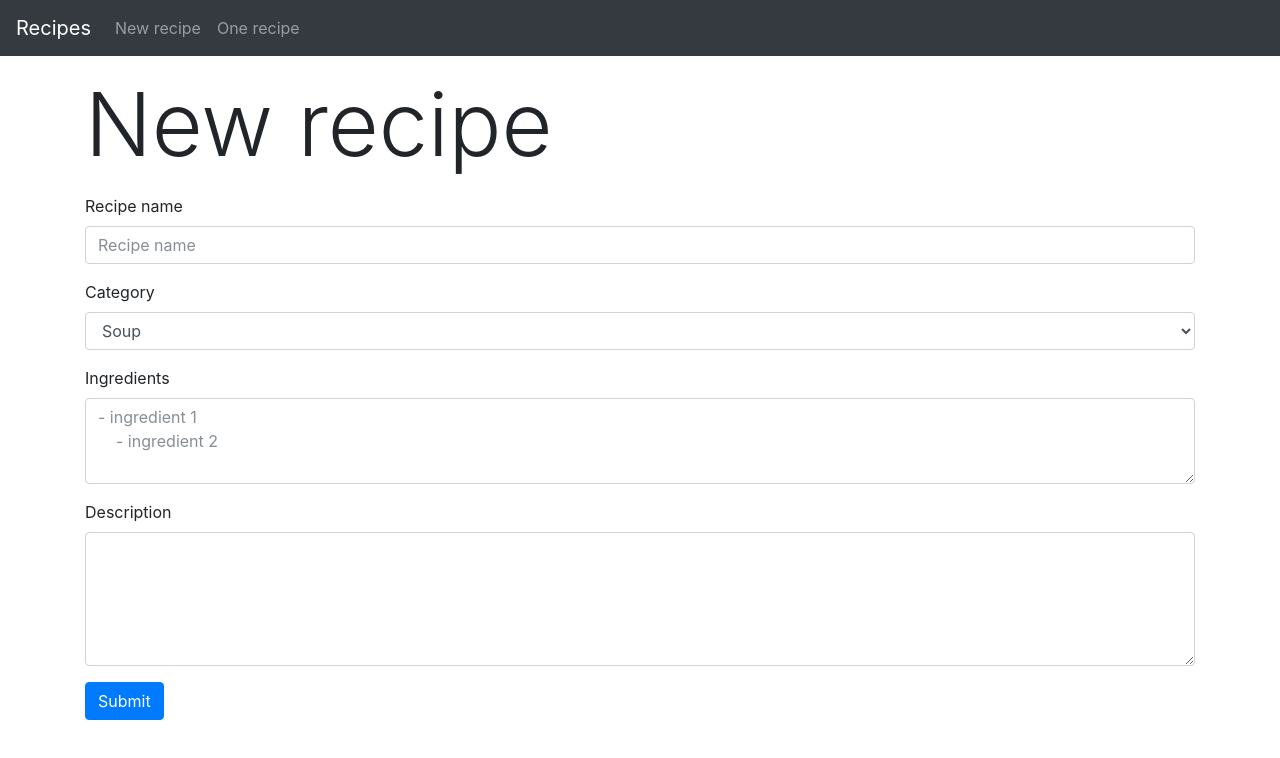
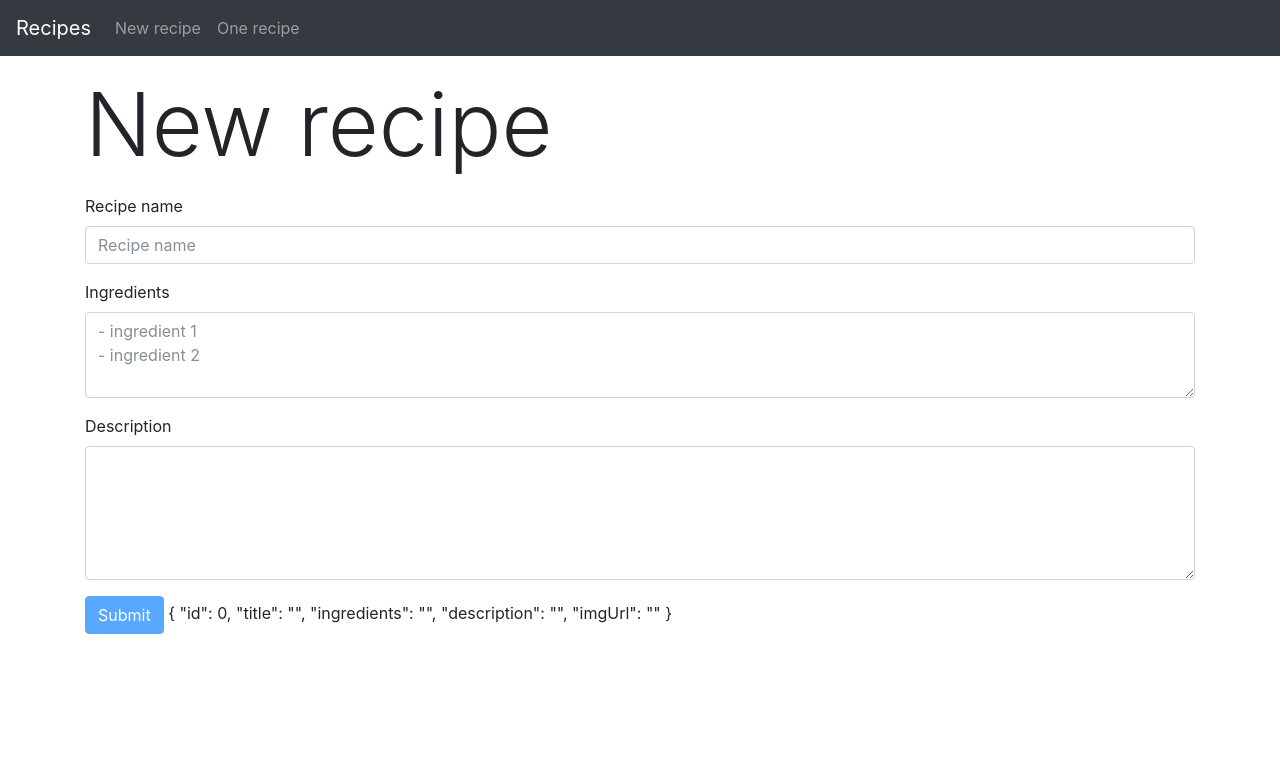
Before and after one commit to horvathgyozo/angular-recipes, an Angular app: page /recipes/new in a window 1280 px wide. Shown: the top 758 px of the page. Built offline with nearby package versions, Linux system fonts and the light colour scheme.

Commit message:
form validation

```diff
--- a/src/app/app.module.ts
+++ b/src/app/app.module.ts
@@ -1,7 +1,8 @@
 import { BrowserModule } from '@angular/platform-browser';
 import { NgModule } from '@angular/core';
-import {NgbModule} from '@ng-bootstrap/ng-bootstrap';
+import { NgbModule } from '@ng-bootstrap/ng-bootstrap';
 import { RoutingModule } from './routing/routing.module';
+import { FormsModule } from '@angular/forms';
 
 import { AppComponent } from './app.component';
 import { RecipeListComponent } from './recipe-list/recipe-list.component';
@@ -21,7 +22,8 @@ import { RecipeService } from './recipe.service';
   imports: [
     BrowserModule,
     NgbModule.forRoot(),
-    RoutingModule
+    RoutingModule,
+    FormsModule,
   ],
   providers: [RecipeService],
   bootstrap: [AppComponent]
--- a/src/app/recipe-form/recipe-form.component.html
+++ b/src/app/recipe-form/recipe-form.component.html
@@ -1,37 +1,39 @@
 <h2 class="display-2 my-3">New recipe</h2>
 
-<form action="">
+<form (submit)="submit(recipeForm)" #recipeForm="ngForm">
 
   <div class="form-group">
-    <label for="name">Recipe name</label>
-    <input type="text" class="form-control" id="name" placeholder="Recipe name" required>
-    <div class="invalid-feedback">
+    <label for="title">Recipe name</label>
+    <input [(ngModel)]="model.title" type="text" class="form-control" name="title" id="title" placeholder="Recipe name"
+      required
+      pattern=".{3,}"
+      #title="ngModel"
+      [class.is-invalid]="title.invalid && (title.dirty || title.touched)"
+      [class.is-valid]="title.valid"
+    >
+    <div class="invalid-feedback" *ngIf="title.invalid && title.errors.required">
       Please provide a recipe name!
+    </div>
+    <div class="invalid-feedback" *ngIf="title.invalid && title.errors.pattern">
+      A recipe name is at least 3 characters long!
     </div>
   </div>
   <div class="form-group">
-    <label for="category">Category</label>
-    <select class="form-control" id="category" required>
-      <option>Soup</option>
-      <option>Desert</option>
-    </select>
-  </div>
-  <div class="form-group">
     <label for="ingredients">Ingredients</label>
-    <textarea class="form-control" id="ingredients" rows="3" placeholder="- ingredient 1
-    - ingredient 2" required></textarea>
+    <textarea [(ngModel)]="model.ingredients" class="form-control" name="ingredients" id="ingredients" rows="3" placeholder="- ingredient 1
+- ingredient 2" required></textarea>
     <div class="invalid-feedback">
       Please provide at least one ingredient!
     </div>
   </div>
   <div class="form-group">
     <label for="description">Description</label>
-    <textarea class="form-control" id="description" rows="5" required></textarea>
+    <textarea [(ngModel)]="model.description" class="form-control" name="description" id="description" rows="5" required></textarea>
     <div class="invalid-feedback">
       Please provide a description!
     </div>
   </div>
 
-  <button type="submit" class="btn btn-primary">Submit</button>
-
+  <button type="submit" class="btn btn-primary" [disabled]="!recipeForm.valid">Submit</button>
+  {{ model | json }}
 </form>
--- a/src/app/recipe-form/recipe-form.component.ts
+++ b/src/app/recipe-form/recipe-form.component.ts
@@ -1,4 +1,5 @@
 import { Component, OnInit } from '@angular/core';
+import { Recipe } from '../recipe';
 
 @Component({
   selector: 'recipe-form',
@@ -7,9 +8,19 @@ import { Component, OnInit } from '@angular/core';
 })
 export class RecipeFormComponent implements OnInit {
 
+  model: Recipe;
+
   constructor() { }
 
   ngOnInit() {
+    this.model = new Recipe();
+  }
+
+  submit(form) {
+    if (!form.valid) {
+      return;
+    }
+
   }
 
 }
```
